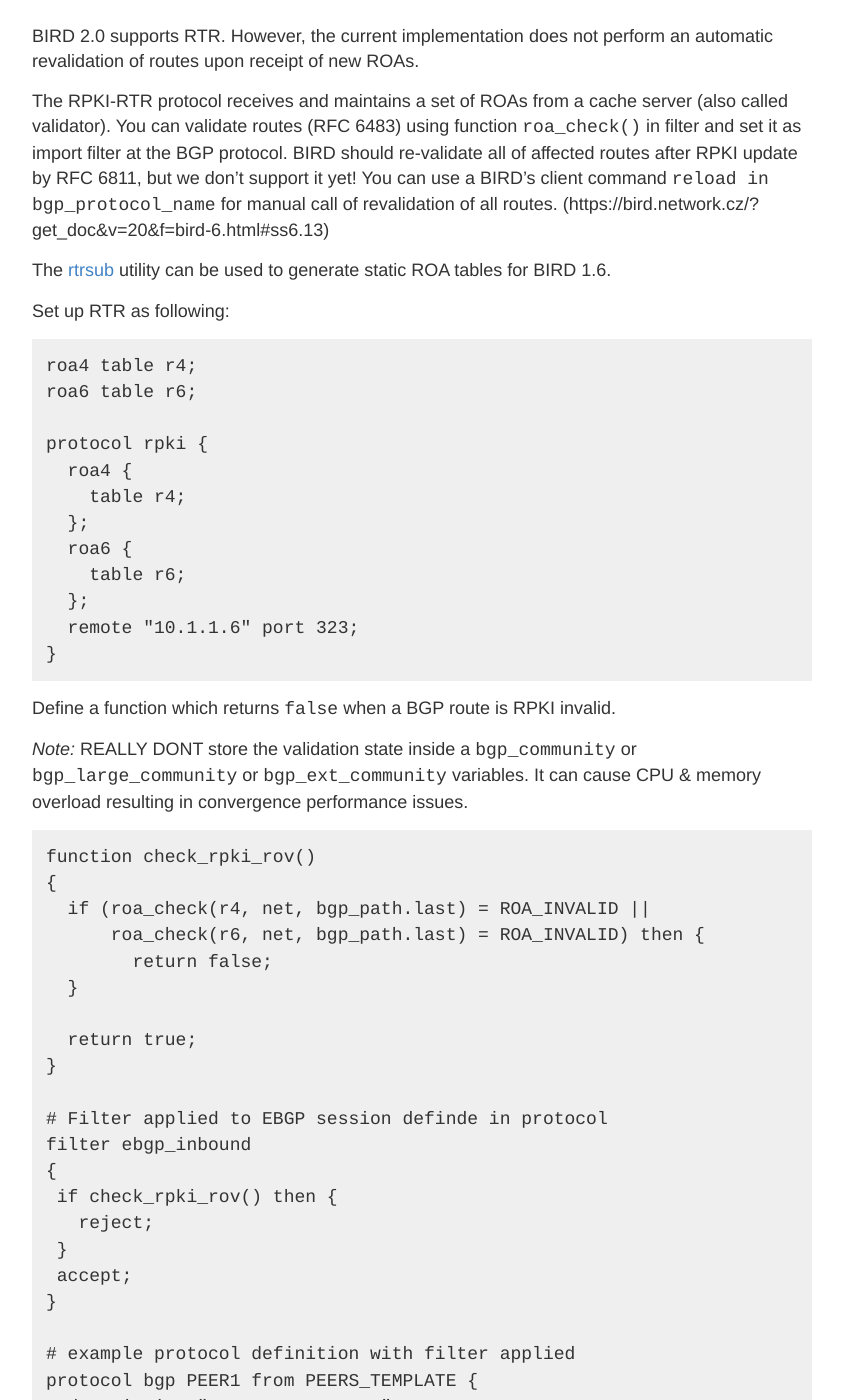
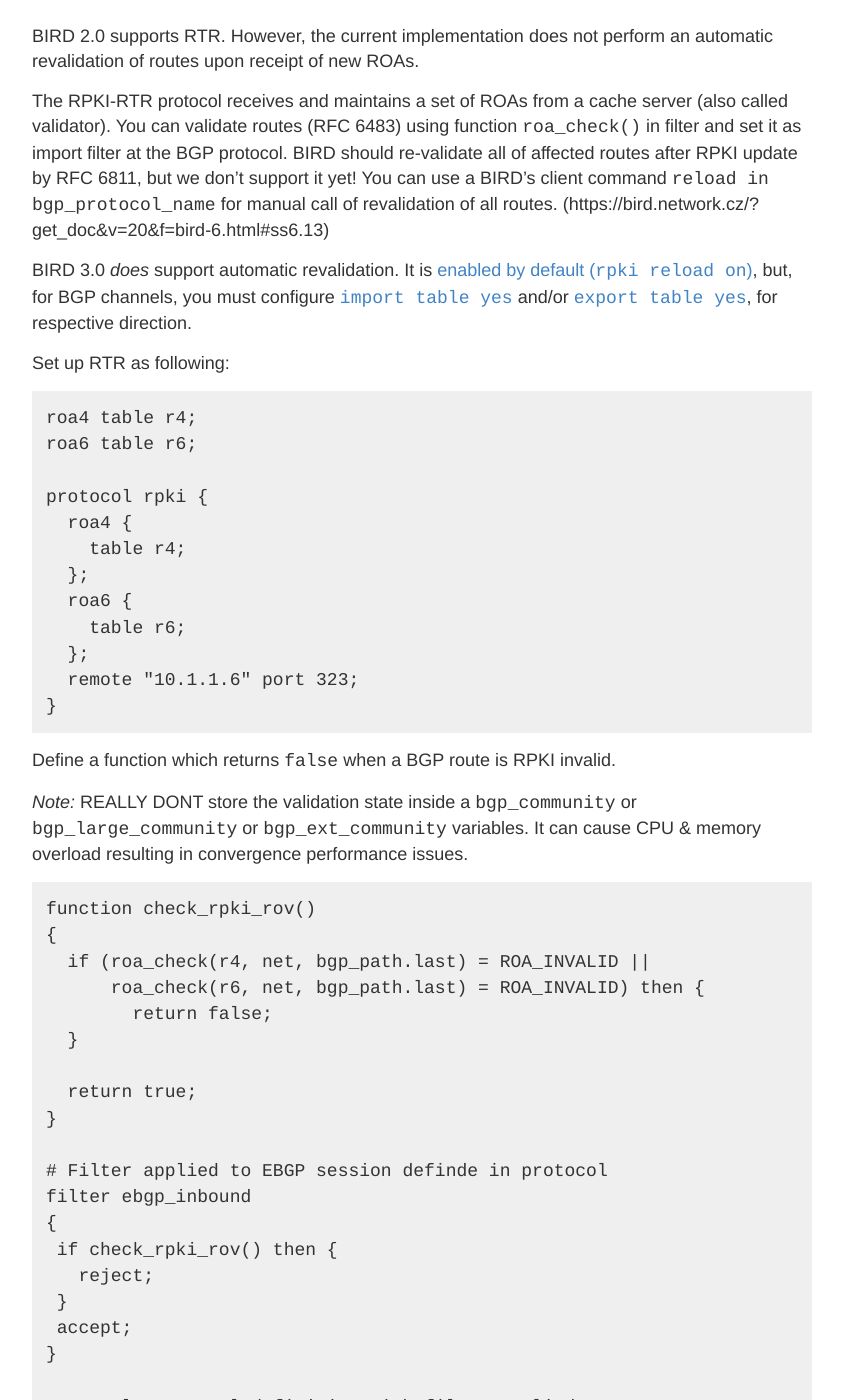
Before and after one commit to NLNOG/bgpfilterguide, a Jekyll site: the page built from guides/reject_invalids.md, in a window 1280 px wide and 1400 px high, scrolled down 4474 px. Shown: the whole window, without its empty margins (218-1061 px from the left). Built offline with Jekyll 4.4.1, drawn with Linux system fonts in a browser that asks for light colours; some of the changed text lies outside the part shown.

Commit message:
add bird 3.0 docs for rpki

```diff
--- a/guides/reject_invalids.md
+++ b/guides/reject_invalids.md
@@ -158,7 +158,7 @@ BIRD 2.0 supports RTR. However, the current implementation does not perform an a
 > The RPKI-RTR protocol receives and maintains a set of ROAs from a cache server (also called validator). You can validate routes (RFC 6483) using function `roa_check()` in filter and set it as import filter at the BGP protocol. BIRD should re-validate all of affected routes after RPKI update by RFC 6811, but we don't support it yet! You can use a BIRD's client command `reload in bgp_protocol_name` for manual call of revalidation of all routes.
 (https://bird.network.cz/?get_doc&v=20&f=bird-6.html#ss6.13)
 
-The [rtrsub](https://github.com/job/rtrsub) utility can be used to generate static ROA tables for BIRD 1.6.
+BIRD 3.0 *does*  support automatic revalidation. It is [enabled by default (`rpki reload on`)](https://bird.network.cz/?get_doc&v=30&f=bird.html#toc3.5), but, for BGP channels, you must configure [`import table yes`](https://bird.network.cz/?get_doc&v=30&f=bird-6.html#bgp-import-table) and/or [`export table yes`](https://bird.network.cz/?get_doc&v=30&f=bird-6.html#bgp-export-table), for respective direction.
 
 Set up RTR as following:
 
@@ -208,9 +208,17 @@ protocol bgp PEER1 from PEERS_TEMPLATE {
   local 192.0.2.1 as 64500;
   neighbor 192.0.2.2 as 64500;
   ipv4 {
+    # for BIRD 3.0, depending on direction
+    # import table yes;
+    # export table yes;
+
     filter filter ebgp_inbound;
   };
   ipv6 {
+    # for BIRD 3.0, depending on direction
+    # import table yes;
+    # export table yes;
+
     filter filter ebgp_inbound;
   };
 }
```
